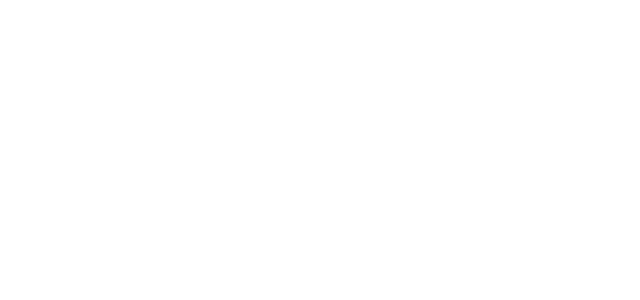
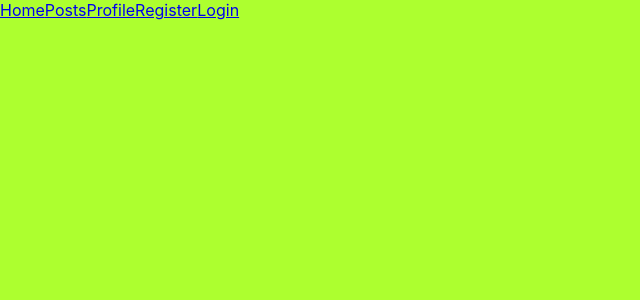
Before and after one commit to EthanLeRoi/UNIV_FitnessTrackr_Frontend, a React (Create React App) app: page /Navbar in a window 1280 px wide. Before the commit this address had no page. Shown: the top 300 px of the page, without its empty margins (0-640 px from the left). Built offline with nearby package versions, Linux system fonts and the light colour scheme.

Commit message:
Navbar build out

```diff
--- a/public/style.css
+++ b/public/style.css
@@ -0,0 +1,4 @@
+* {
+    background:greenyellow;
+
+}
--- a/src/App.js
+++ b/src/App.js
@@ -8,8 +8,8 @@ import {
   Login,
   Register,
   Routines,
-  Users,
-  Home
+  Home,
+  Navbar
 } from './components';
 
 function App() {
@@ -38,12 +38,14 @@ function App() {
     />}
     />
 
-    <Route
-      path='/Users'
-      element={<Users
-      //users={users}
+
+<Route
+      path='/Navbar'
+      element={<Navbar
+      //routines={routines}
     />}
     />
+
 
 
  <Route
--- a/src/components/Login.js
+++ b/src/components/Login.js
@@ -1,5 +1,5 @@
 import React, { useState } from 'react';
-
+import {loginUser} from '../api'
 const Login = ({ setToken, navigate }) => {
     const [username, setUsername] = useState('');
     const [password, setPassword] = useState('');
--- /dev/null
+++ b/src/components/Navbar.js
@@ -0,0 +1,27 @@
+import React from 'react';
+import { Link } from 'react-router-dom';
+
+const Navbar = ({ logout, token }) => {
+    return (
+        <header>
+            <nav>
+                <Link to='/'>Home</Link>
+                <Link to='/posts'>Posts</Link>
+                <Link to='/profile'>Profile</Link>
+
+                {
+                    token ? (
+                        <Link to='/' onClick={() => logout()}>Logout</Link>
+                    ) : (
+                <>
+                    <Link to='/register'>Register</Link>
+                    <Link to='/login'>Login</Link>
+                </>
+                )
+        }
+            </nav>
+        </header>
+    )
+}
+
+export default Navbar;
--- a/src/components/Register.js
+++ b/src/components/Register.js
@@ -1,5 +1,5 @@
 import React, {useState} from 'react';
-
+import {registerUser} from '../api';
 
 const Register = ({ setToken, navigate }) => {
     // props.setToken
--- a/src/components/Users.js
+++ /dev/null
@@ -1,5 +0,0 @@
-import React from 'react';
-
-const Users = ({ users }) => {}
-
-export default Users;
--- a/src/components/index.js
+++ b/src/components/index.js
@@ -1,6 +1,6 @@
 export { default as Activities} from './Activities';
 export { default as Routines } from './Routines';
-export { default as Users } from './Users';
-export { default as Register } from './Users';
-export { default as Login } from './Users';
+export { default as Register } from './Register';
+export { default as Login } from './Login';
 export { default as Home } from './Home';
+export { default as Navbar } from './Navbar';
```
